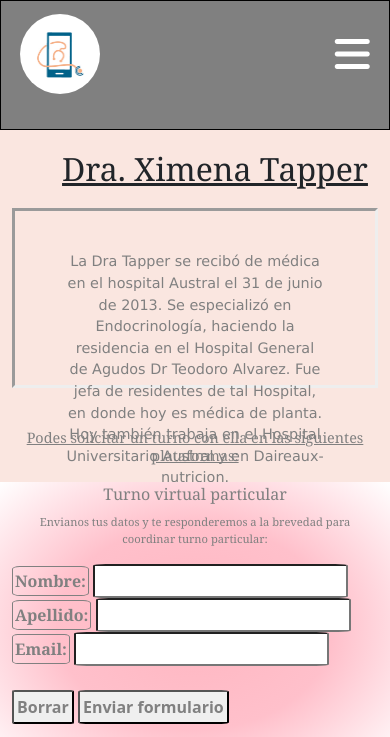
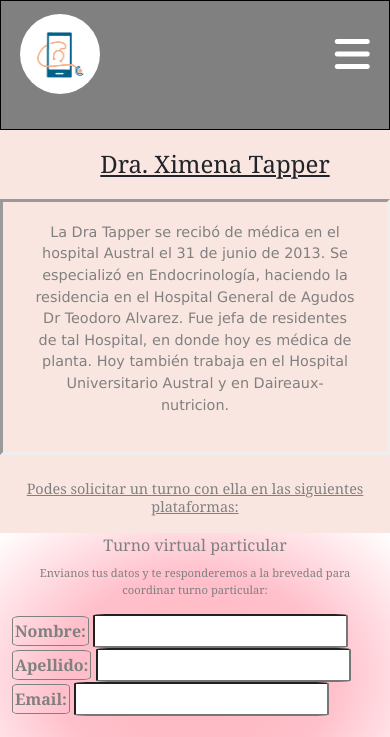
Before and after one commit to LuchiTapper/Proyectofinal, a website: page pages/DraTapper.html in a window 390 px wide. Shown: the top 737 px of the page. Drawn offline with nearby package versions, Linux system fonts and the light colour scheme.

Commit message:
mediando

```diff
--- a/pages/DraTapper.html
+++ b/pages/DraTapper.html
@@ -56,7 +56,7 @@
         <h1 class="JorgeLopez">Dra. Ximena Tapper</h1>
       </article>
 
-      <article class="col-lg-8  col-sm-12">
+      <article class="col-lg-8  col-sm-12  introArticle">
         <P class="introDR"> La Dra Tapper se recibó de médica en el hospital Austral el 31 de junio de 2013.
           Se especializó en Endocrinología, haciendo la residencia en el Hospital General de Agudos Dr Teodoro Alvarez.
           Fue jefa de residentes de tal Hospital, en donde hoy es médica de planta. Hoy también trabaja en el Hospital Universitario Austral y en Daireaux-nutricion.</P>
--- a/scss/_doctores.scss
+++ b/scss/_doctores.scss
@@ -5,22 +5,25 @@
     padding-bottom: 20px;
     width: 100%;
      font-family: Georgia, 'Times New Roman', Times, serif;
-  font-size: 2em;
+     font-size: 2rem;
      font-weight: normal;
      text-decoration: underline;
      text-align: center;
       margin-left: 20px;
+
   }
+  .introArticle {
+    border-style: inset;
 
        .introDR {
-    border-style: inset;
            text-align: center;
             color: grey;
             font-size: 1.1rem;
              font-family: Verdana, Geneva, Tahoma, sans-serif;
-    padding: 40px 50px;
-     height: 180px;
+             padding: 20px;
                }
+       }
+
   .turnosH2 {
     color: grey;
     padding-top: 10px;
@@ -70,11 +73,10 @@
       margin-top: 15px;}
     .JorgeLopez {margin-bottom: 0px;}
 
-    .introDR {
-        margin-top:0px;
-        margin-bottom:30¡5px;
+    .introArticle {.introDR {
          font-size: 0.9rem;
-       }
+       }}
+
     .fotoDraXimena {display: none;}
 
     .turnosH2 {
@@ -88,3 +90,7 @@
        label {font-size: 1rem; }
          }
   }
+
+  @media (max-width:450px) {
+    .JorgeLopez {font-size: 1.5rem;}
+  }
--- a/scss/_index.scss
+++ b/scss/_index.scss
@@ -34,7 +34,7 @@ main {
       text-align: center;
       color: rgb(0, 0, 0);
       font-family: 'Tauri', sans-serif;
-      font-size: 120%;
+      font-size: 1.2rem;
       font-weight: bold;
       animation-name: intro;
        animation-iteration-count:1;
@@ -145,7 +145,7 @@ main {
       padding-right: 70px;
       margin-left: 0px;
       color: grey;
-      font-size: 90%;
+      font-size: 0.9rem;
            }
           }
 
@@ -174,7 +174,7 @@ main {
   margin-left: 40px;
   padding-left: 190px;
   padding-top: 170px;
-  font-size: 75%;} }
+  font-size: 0.7rem;} }
 
 .fotoXi {margin-top: 45px;}
   }
@@ -219,7 +219,7 @@ main {
       margin-left: 80px;
       padding-left: 200px;
       padding-top: 170px;
-      font-size: 72%;} }
+      font-size: 0.6rem;} }
 
     #CelularCarru {
       height: 60px;
```
Also changed, not shown: pages/DrJorgeLopez.html (+1 -1 lines), pages/DraFerandez.html (+1 -1 lines), pages/DraPeña.html (+1 -1 lines), pages/LicenciadaDopre.html (+1 -1 lines), pages/LicenciadaFio.html (+1 -1 lines), css/estilos.css. Lines whose indentation alone changed are shown as unchanged.
